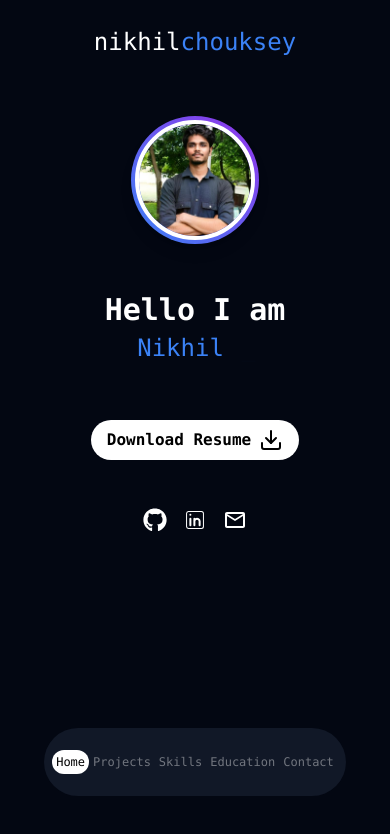
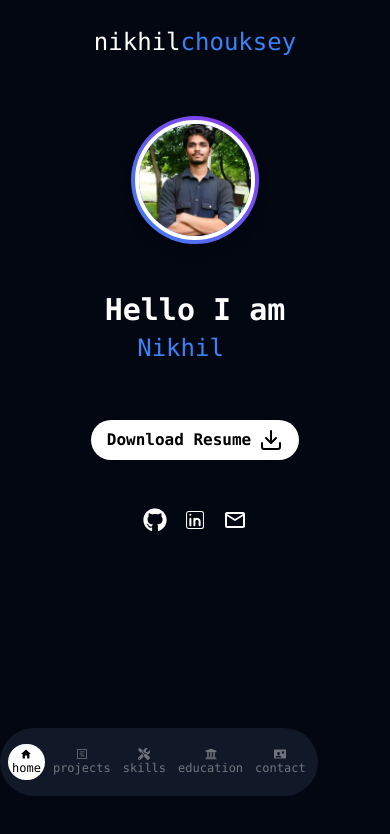
Before and after one commit to nikhilchoukseyy/my-portfolio-react, a React (Vite) app: page / in a window 390 px wide. Shown: the top 834 px of the page. Built offline with nearby package versions, Linux system fonts and the light colour scheme; a web font is replaced by a local one.

Commit message:
navbar icons added

```diff
--- a/src/components/DesktopNavbar.jsx
+++ b/src/components/DesktopNavbar.jsx
@@ -2,13 +2,18 @@ import React from 'react'
 import { motion } from "framer-motion";
 import { Link, useLoaderData } from 'react-router-dom'
 import { useLocation } from 'react-router-dom';
+import { IoMdHome } from "react-icons/io";
+import { GoProjectRoadmap } from "react-icons/go"
+import { FaTools } from "react-icons/fa";
+import { FaUniversity } from "react-icons/fa";
+import { MdContactEmergency } from "react-icons/md";
 
 let tabs = [
-  { id: 'home', label: 'Home', link: '/' },
-  { id: 'projects', label: 'Projects', link: '/projects' },
-  { id: 'skills', label: 'Skills', link: '/skills' },
-  { id: 'education', label: 'Education', link: '/education' },
-  { id: 'contact', label: 'Contact', link: '/contact' },
+  { id: 'home', label: 'Home', link: '/', icon: <IoMdHome /> },
+  { id: 'projects', label: 'Projects', link: '/projects', icon: <GoProjectRoadmap /> },
+  { id: 'skills', label: 'Skills', link: '/skills', icon: <FaTools /> },
+  { id: 'education', label: 'Education', link: '/education', icon: <FaUniversity /> },
+  { id: 'contact', label: 'Contact', link: '/contact', icon: <MdContactEmergency /> },
 ]
 
 
@@ -27,14 +32,14 @@ const DesktopNavbar = () => {
   return (
     <nav className='h-[10dvh] w-[100%] justify-center px-8 py-8 mb-8 flex flex-row items-center text-center md:justify-between'>
       <span className='text-2xl '>nikhil<span className='text-blue-500'>chouksey</span></span>
-      <div className="hidden sm:block  justify-center items-center p-4 space-x-3">
+      <div className="hidden sm:flex  justify-center items-center p-4 space-x-3">
         {tabs.map((tab) => (
           <Link
             key={tab.id}
             to={`${tab.link}`}
             onClick={() => handleTabClick(tab.id)}
             className={`${activeTab === tab.id ? "text-blue-500" : "text-white/70"
-              } relative px-4 py-1 text-sm font-medium transition text-white/70 text-blue-500 hover:text-white`}
+              } relative px-4 py-1 flex flex-row items-center justify-center  text-sm font-medium transition text-white/70 text-blue-500 hover:text-white`}
           >
             {activeTab === tab.id && (
               <motion.span
@@ -43,7 +48,7 @@ const DesktopNavbar = () => {
                 transition={{ type: "spring", bounce: 0.2, duration: 0.6 }}
               />
             )}
-            {tab.label}
+            {tab.icon}{tab.id}
           </Link>
         ))}
       </div>
--- a/src/components/MobileNavbar.jsx
+++ b/src/components/MobileNavbar.jsx
@@ -2,14 +2,18 @@ import React from 'react'
 import { motion } from "framer-motion";
 import { Link, useLoaderData } from 'react-router-dom'
 import { useLocation } from 'react-router-dom';
-
+import { IoMdHome } from "react-icons/io";
+import { GoProjectRoadmap } from "react-icons/go"
+import { FaTools } from "react-icons/fa";
+import { FaUniversity } from "react-icons/fa";
+import { MdContactEmergency } from "react-icons/md";
 
 let tabs = [
-  { id: 'home', label: 'Home', link: '/' },
-  { id: 'projects', label: 'Projects', link: '/projects' },
-  { id: 'skills', label: 'Skills', link: '/skills' },
-  { id: 'education', label: 'Education', link: '/education' },
-  { id: 'contact', label: 'Contact', link: '/contact' },
+  { id: 'home', label: 'Home', link: '/', icon: <IoMdHome /> },
+  { id: 'projects', label: 'Projects', link: '/projects', icon: <GoProjectRoadmap /> },
+  { id: 'skills', label: 'Skills', link: '/skills', icon: <FaTools /> },
+  { id: 'education', label: 'Education', link: '/education', icon: <FaUniversity /> },
+  { id: 'contact', label: 'Contact', link: '/contact', icon: <MdContactEmergency /> },
 ]
 
 
@@ -33,7 +37,7 @@ const MobileNavbar = () => {
   }
 
   return (
-    <div className={`w-max-auto ${heightClass} md:hidden flex justify-center items-center text-center px-2 py-2  bg-gray-900 rounded-full`}>
+    <div className={`w-max-auto ${heightClass} md:hidden flex justify-center items-center text-center px-2 py-2  bg-gray-900 rounded-full gap-1 `}>
       {tabs.map((tab) => (
         <Link
           key={tab.id}
@@ -51,7 +55,11 @@ const MobileNavbar = () => {
               transition={{ type: "spring", bounce: 0.2, duration: 0.6 }}
             />
           )}
-          <span className="relative z-10">{tab.label}</span>
+          <motion.span
+            className="relative z-10 flex flex-col items-center justify-center">
+            {tab.icon}
+            {tab.id}
+          </motion.span>
         </Link>
 
       ))}
--- a/src/pages/HomePage.jsx
+++ b/src/pages/HomePage.jsx
@@ -19,7 +19,7 @@ const fadeInUpAnimation = {
     y: 0,
     transition: {
       staggerChildren: 0.3,
-      duration:1
+      duration: 1
     },
   },
 }
@@ -83,7 +83,11 @@ const HomePage = () => {
           <motion.button drag className='text-2xl hover:-translate-y-1 transition duration-100'><MdOutlineEmail /></motion.button>
         </motion.div>
       </div>
-      <MobileNavbar />
+      <motion.div
+        initial={{opacity:0}}
+        animate={{opacity:1}}
+        transition={{delay:1,duration:1}}
+        className='w-[100%]'><MobileNavbar /></motion.div>
     </div>
   )
 }
```
